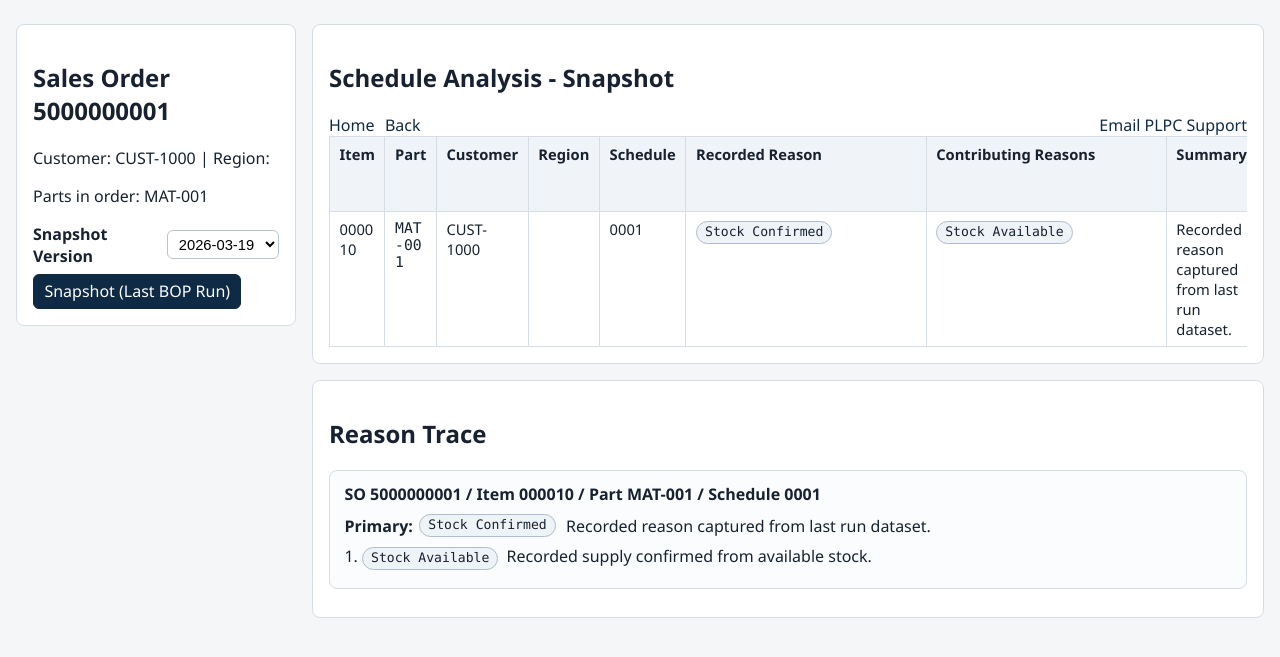
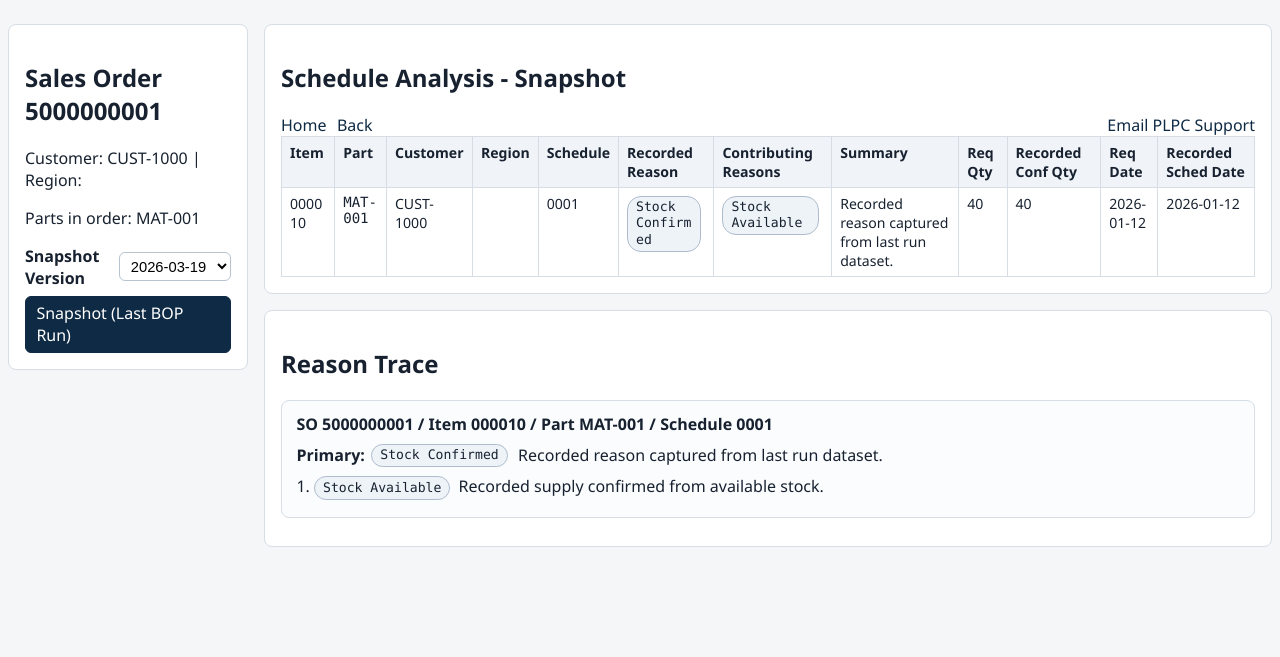
Before and after one commit to cmayer-amd/SalesOrderPOC, a FastAPI app: a page that uses app/templates/base.html in a window 1280 px wide. Shown: the part 118-775 px from the top of the page. Run offline with FastAPI, Linux system fonts and the light colour scheme.

Commit message:
Expand page/table layout width and reduce forced horizontal overflow.
Also bump CSS cache version so UI width changes load immediately.

```diff
--- a/app/static/app.css
+++ b/app/static/app.css
@@ -21,9 +21,9 @@
 }
 
 .container {
-  max-width: 1280px;
+  max-width: min(1920px, calc(100vw - 1rem));
   margin: 1.5rem auto;
-  padding: 0 1rem;
+  padding: 0 0.5rem;
 }
 
 .card {
@@ -42,7 +42,7 @@
 
 .index-layout {
   display: grid;
-  grid-template-columns: minmax(230px, 280px) minmax(0, 1fr);
+  grid-template-columns: minmax(190px, 240px) minmax(0, 1fr);
   gap: 1rem;
   align-items: start;
 }
@@ -66,7 +66,7 @@
 
 .detail-layout {
   display: grid;
-  grid-template-columns: minmax(230px, 280px) minmax(0, 1fr);
+  grid-template-columns: minmax(190px, 240px) minmax(0, 1fr);
   gap: 1rem;
   align-items: start;
 }
@@ -263,7 +263,7 @@
 }
 
 .trace-cell {
-  min-width: 220px;
+  min-width: 0;
 }
 
 .trace-chip {
@@ -324,7 +324,7 @@
 table {
   width: 100%;
   border-collapse: collapse;
-  min-width: 1100px;
+  min-width: 0;
 }
 
 .dataset-table {
@@ -333,12 +333,12 @@
 
 th, td {
   border: 1px solid #d6dde5;
-  padding: 0.45rem 0.6rem;
+  padding: 0.38rem 0.5rem;
   text-align: left;
   vertical-align: top;
   word-break: break-word;
   overflow-wrap: anywhere;
-  font-size: 0.92rem;
+  font-size: 0.88rem;
 }
 
 th {
--- a/app/templates/base.html
+++ b/app/templates/base.html
@@ -4,7 +4,7 @@
   <meta charset="utf-8">
   <meta name="viewport" content="width=device-width, initial-scale=1">
   <title>SAP SO Troubleshooter</title>
-  <link rel="stylesheet" href="/static/app.css?v=20260312i">
+  <link rel="stylesheet" href="/static/app.css?v=20260312j">
 </head>
 <body>
   <header class="site-header">
```
